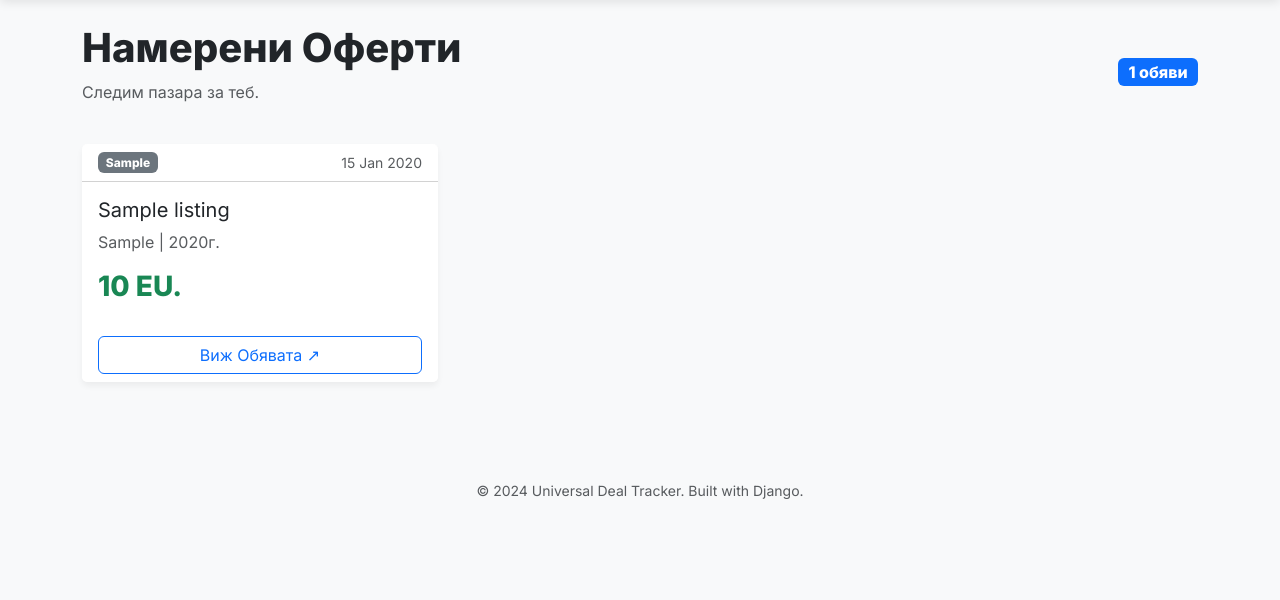
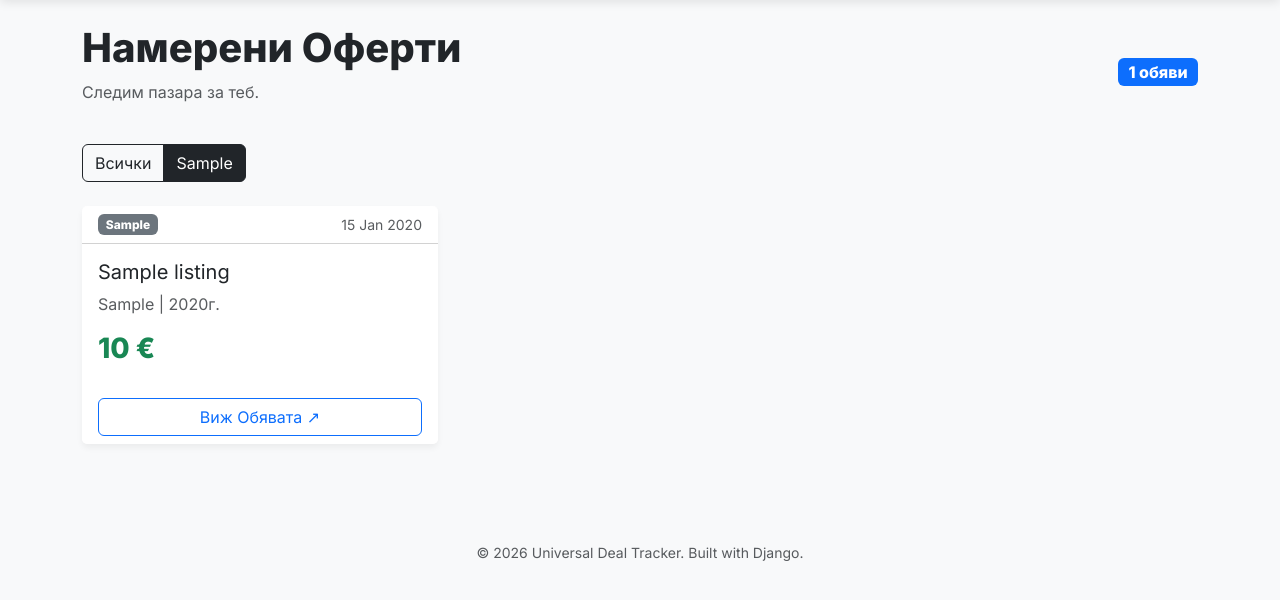
Before and after one commit to pulsar-04/UniversalDealTracker, a Django app: a page that uses templates/listings/base.html in a window 1280 px wide. Shown: the part 56-656 px from the top of the page. Run offline with Django 5.2, Linux system fonts and the light colour scheme; tables that the repository leaves empty hold one stand-in row (values such as "Sample post").

Commit message:
Implement brand filtering in frontend

```diff
--- a/listings/views.py
+++ b/listings/views.py
@@ -1,13 +1,25 @@
 from django.shortcuts import render
-from .models import CarListing
+from .models import CarListing, Search
 
 
 def car_list(request):
 
     cars = CarListing.objects.filter(is_active=True).order_by('-date_posted')
 
+
+
+    selected_brand = request.GET.get('brand')
+
+    if selected_brand:
+        cars = cars.filter(brand=selected_brand)
+
+
+    brands = CarListing.objects.values_list('brand', flat=True).distinct()
+
     context = {
         'cars': cars,
-        'total_count': cars.count()
+        'total_count': cars.count(),
+        'brands': brands,  # Пращаме марките към шаблона
+        'selected_brand': selected_brand,  # Пращаме и какво е избрано (за да го оцветим)
     }
     return render(request, 'listings/car_list.html', context)
--- a/templates/listings/base.html
+++ b/templates/listings/base.html
@@ -27,7 +27,7 @@
     </div>
 
     <footer class="text-center py-4 text-muted mt-5">
-        <small>&copy; 2024 Universal Deal Tracker. Built with Django.</small>
+        <small>&copy; 2026 Universal Deal Tracker. Built with Django.</small>
     </footer>
 
 </body>
--- a/templates/listings/car_list.html
+++ b/templates/listings/car_list.html
@@ -9,6 +9,25 @@
     </div>
     <div class="col-auto">
         <span class="badge bg-primary fs-6">{{ total_count }} обяви</span>
+    </div>
+</div>
+
+<div class="row mb-4">
+    <div class="col-12">
+        <div class="btn-group" role="group">
+            <a href="{% url 'home' %}"
+               class="btn btn-outline-dark {% if not selected_brand %}active{% endif %}">
+               Всички
+            </a>
+
+            {% for brand in brands %}
+                {% if brand != 'Unknown' %} <a href="?brand={{ brand }}"
+                   class="btn btn-outline-dark {% if selected_brand == brand %}active{% endif %}">
+                   {{ brand }}
+                </a>
+                {% endif %}
+            {% endfor %}
+        </div>
     </div>
 </div>
 
@@ -26,7 +45,7 @@
                 <p class="card-text text-muted">{{ car.model }} | {{ car.year }}г.</p>
 
                 <h3 class="text-success fw-bold">
-                    {{ car.price|floatformat:0 }} EU.
+                    {{ car.price|floatformat:0 }} €
                 </h3>
             </div>
 
```
